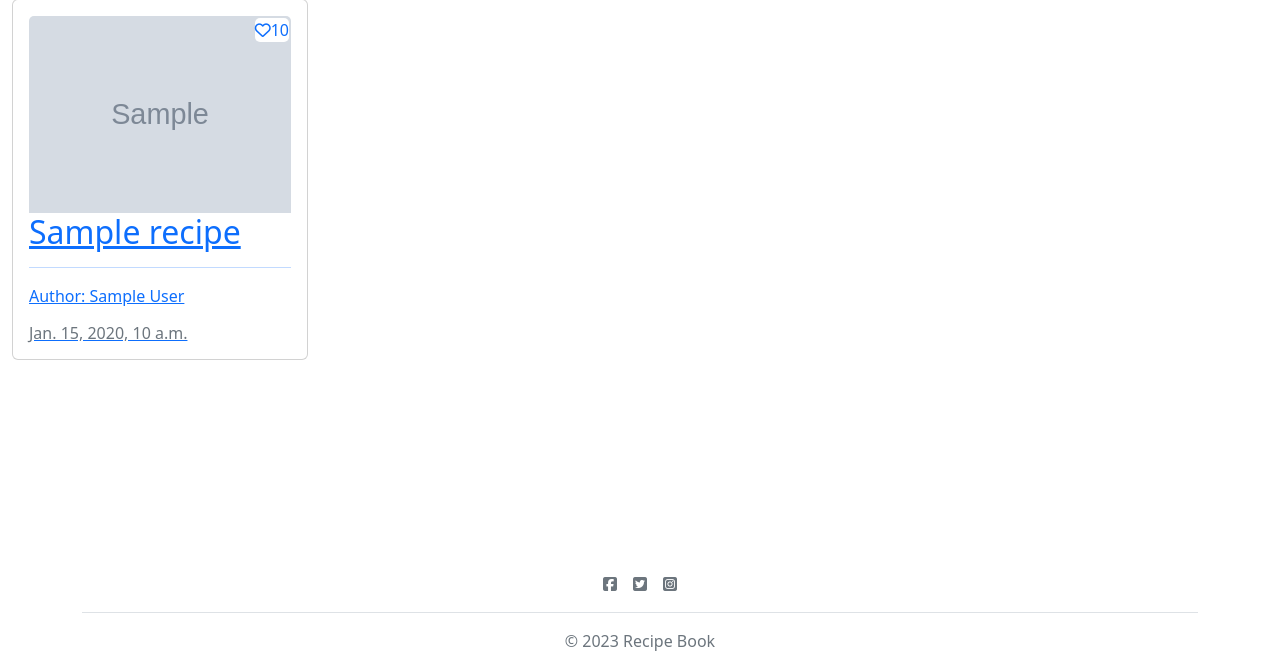
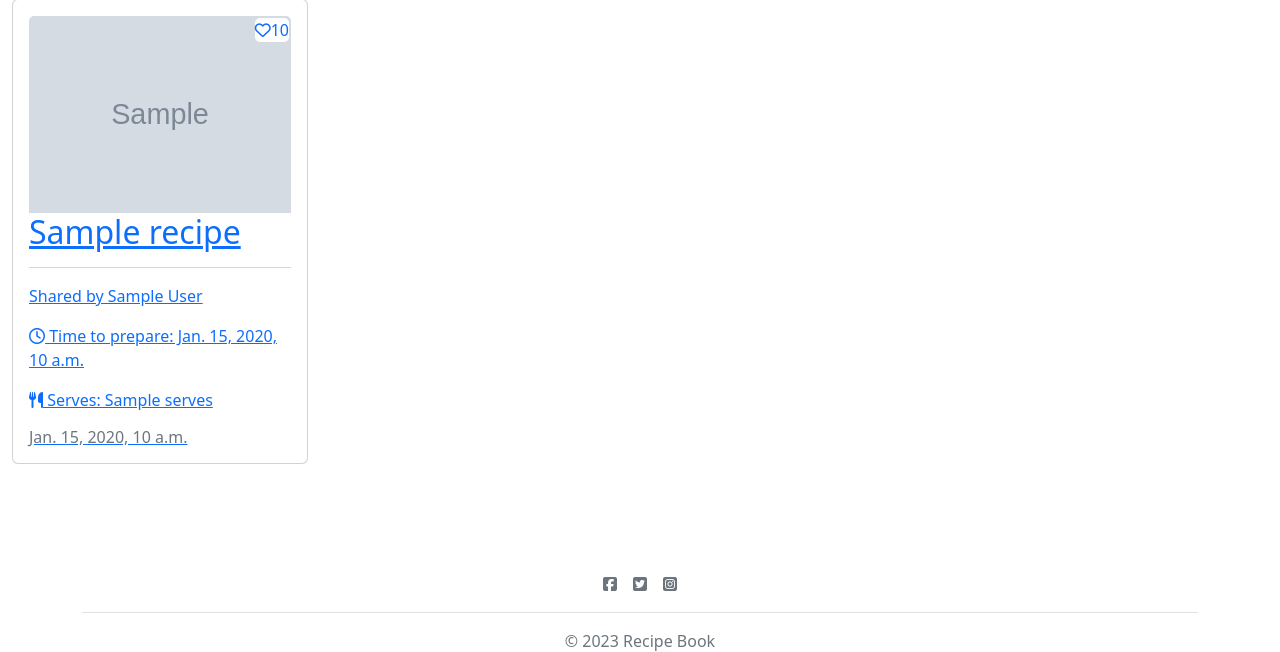
Before and after one commit to VictoriaParkes/recipe-book, a Django app: template templates/browse.html in a window 1280 px wide. Shown: the part 91-743 px from the top of the page. Run offline with Django 3.2, Linux system fonts and the light colour scheme; the template is opened without the code that fills it: most values are stand-ins (such as "Sample title", 1, 10 or a date in 2020); grey boxes marked "Sample" are stand-in pictures; data that the repository does not hold is empty; parts of the project's set-up code (start-up, migrations or seed data) failed here and were passed over; some libraries are stand-ins or nearby versions.

Commit message:
Add cooking time and serves fields to recipe model

```diff
--- a/recipes/forms.py
+++ b/recipes/forms.py
@@ -16,7 +16,7 @@ class RecipeDetailsForm(ModelForm):
 
     class Meta:
         model = Recipe
-        fields = ['title', 'recipe_image', 'tags', 'description', 'publish_request']
+        fields = ['title', 'recipe_image', 'tags', 'description', 'cooking_time', 'serves', 'publish_request']
         labels = {
             'publish_request': 'Make Public'
         }
--- a/templates/browse.html
+++ b/templates/browse.html
@@ -27,7 +27,9 @@
                                 </div>
                                 <h2 class="card-title">{{ recipe.title }}</h2>
                                 <hr />
-                                <p class="author">Author: {{ recipe.author }}</p>
+                                <p class="author">Shared by {{ recipe.author }}</p>
+                                <p><i class="far fa-clock"></i> Time to prepare: {{ recipe.get_cooking_time_display }}</p>
+                                <p><i class="fas fa-utensils"></i> Serves: {{ recipe.serves }}</p>
                                 <p class="card-text text-muted h6">{{ recipe.created_on }}</p>
                             </div>
                         </a>
--- a/templates/create_recipe.html
+++ b/templates/create_recipe.html
@@ -11,6 +11,12 @@
     </div>
     <div>
         {{ form.description | as_crispy_field }}
+    </div>
+    <div>
+        {{ form.cooking_time | as_crispy_field }}
+    </div>
+    <div>
+        {{ form.serves | as_crispy_field }}
     </div>
     <div>
         {{ form.recipe_image | as_crispy_field }}
```
Also changed, not shown: recipes/models.py (+10 -0 lines), recipes/migrations/0004_auto_20231017_2250.py (added).
